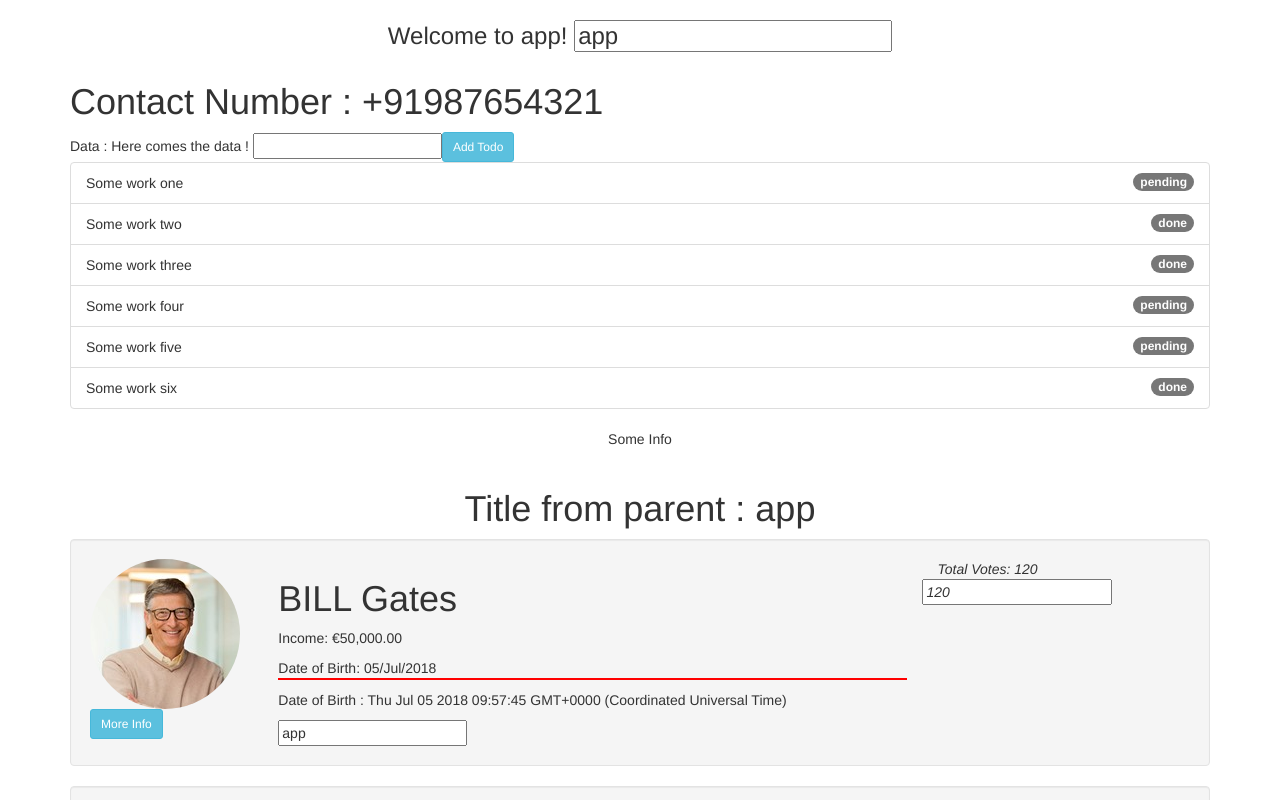
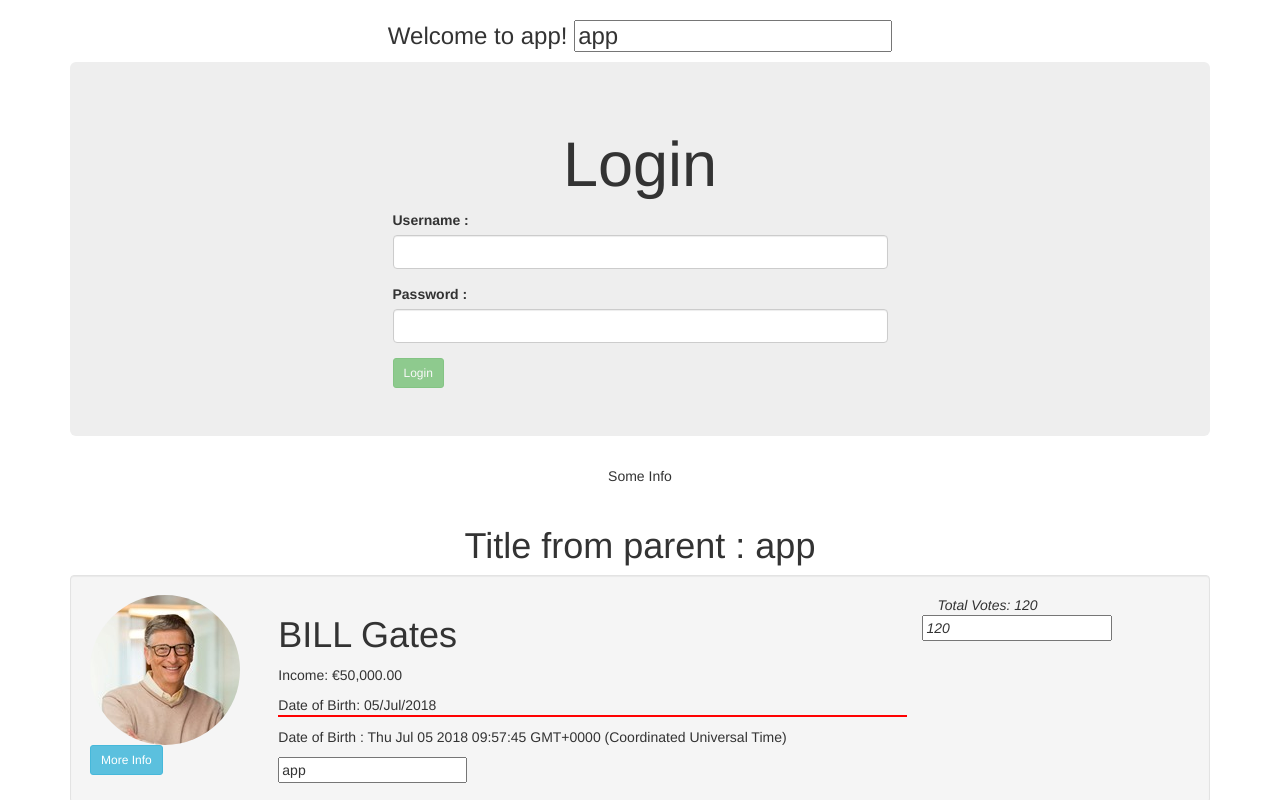
Before and after one commit to Afrozjahan/Ag5, an Angular app in the folder soc-gen-app/: page / in a window 1280 px wide. Shown: the top 800 px of the page. Built offline with nearby package versions, Linux system fonts and the light colour scheme.

Commit message:
form module

```diff
--- a/soc-gen-app/src/app/app.component.html
+++ b/soc-gen-app/src/app/app.component.html
@@ -6,8 +6,12 @@
   </h3>
 
   <div class="container">
+    <app-login></app-login>
+  </div>
+
+  <!-- <div class="container">
     <app-pipe-demo></app-pipe-demo>
-  </div>
+  </div> -->
   <app-user [user]="users" [title]="title">
     <header class="text-center">{{headerInfo}}</header>
     <footer class="text-center">Some footer Here</footer>
--- a/soc-gen-app/src/app/app.module.ts
+++ b/soc-gen-app/src/app/app.module.ts
@@ -11,6 +11,8 @@ import { UnlessDirective } from './directive/unless.directive';
 import { PipeDemoComponent } from './pipe-demo/pipe-demo.component';
 import { CountrycodePipe } from './pipes/countrycode.pipe';
 import { FilterPipe } from './pipes/filter.pipe';
+import { LoginComponent } from './auth/login/login.component';
+import { RegisterComponent } from './auth/register/register.component';
 
 
 @NgModule({
@@ -22,7 +24,9 @@ import { FilterPipe } from './pipes/filter.pipe';
     UnlessDirective,
     PipeDemoComponent,
     CountrycodePipe,
-    FilterPipe
+    FilterPipe,
+    LoginComponent,
+    RegisterComponent
   ],
   imports: [
     BrowserModule,
--- /dev/null
+++ b/soc-gen-app/src/app/auth/login/login.component.css
@@ -0,0 +1,7 @@
+input.ng-invalid.ng-touched{
+    border: 1px red solid;
+}
+
+input.ng-valid.ng-touched{
+    border: 1px green solid;
+}
--- /dev/null
+++ b/soc-gen-app/src/app/auth/login/login.component.html
@@ -0,0 +1,19 @@
+<div class="jumbotron">
+  <h1 class="text-center">Login</h1>
+  <div class="row">
+    <div class="col-md-6 col-md-offset-3">
+      <form (ngSubmit)="login(f)" #f="ngForm">
+        <div class="form-group">
+          <label for="username">Username : </label>
+          <input type="text" class="form-control" name="username" ngModel required minlength="6" />
+        </div>
+        <div class="form-group">
+          <label for="password">Password : </label>
+          <input type="password" class="form-control" name="password" autocomplete="new-password" ngModel required/>
+        </div>
+        <button type="submit" [disabled]="f.invalid" class="btn btn-success btn-sm">Login</button>
+      </form>
+    </div>
+  </div>
+
+</div>
--- /dev/null
+++ b/soc-gen-app/src/app/auth/login/login.component.ts
@@ -0,0 +1,18 @@
+import { Component, OnInit } from '@angular/core';
+import { NgForm } from '@angular/forms';
+
+@Component({
+  selector: 'app-login',
+  templateUrl: './login.component.html',
+  styleUrls: ['./login.component.css']
+})
+export class LoginComponent implements OnInit {
+
+  constructor() { }
+
+  ngOnInit() {
+  }
+  login(form: NgForm) {
+    console.log(form);
+  }
+}
--- /dev/null
+++ b/soc-gen-app/src/app/auth/register/register.component.html
@@ -0,0 +1,3 @@
+<p>
+  register works!
+</p>
--- /dev/null
+++ b/soc-gen-app/src/app/auth/register/register.component.ts
@@ -0,0 +1,15 @@
+import { Component, OnInit } from '@angular/core';
+
+@Component({
+  selector: 'app-register',
+  templateUrl: './register.component.html',
+  styleUrls: ['./register.component.css']
+})
+export class RegisterComponent implements OnInit {
+
+  constructor() { }
+
+  ngOnInit() {
+  }
+
+}
```
Also changed, not shown: soc-gen-app/src/app/auth/register/register.component.css (added), 1 other file (tests, documents, lock files or other folders).
